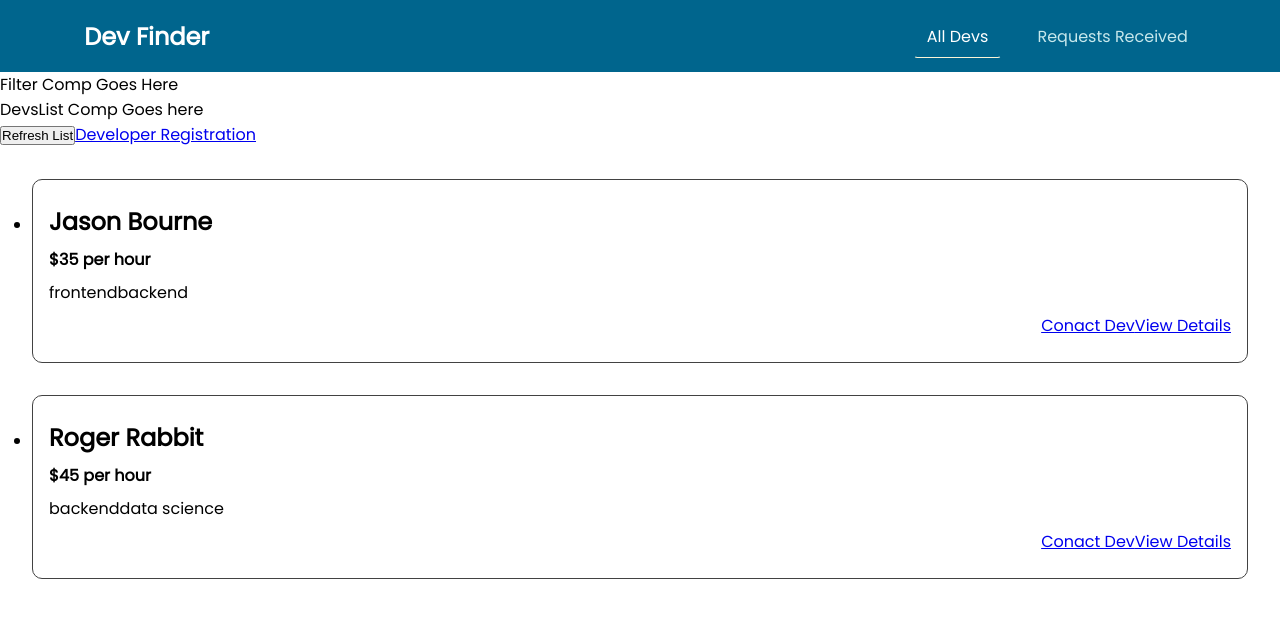
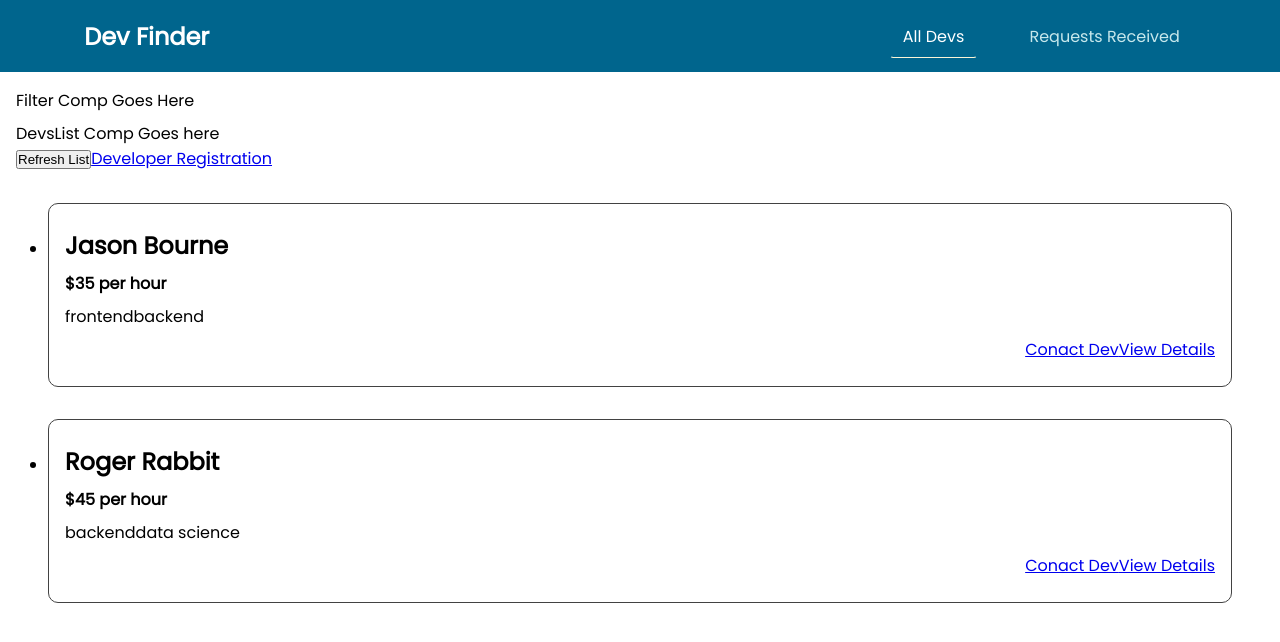
Before and after one commit to torressam333/dev-finder, a Vue app: page /developers in a window 1280 px wide. Shown: the top 642 px of the page. Built offline with nearby package versions, Linux system fonts and the light colour scheme.

Commit message:
Add general layout styling

```diff
--- a/src/components/Layouts/TheHeader.vue
+++ b/src/components/Layouts/TheHeader.vue
@@ -17,6 +17,7 @@ header {
   display: flex;
   height: 4.5rem;
   justify-content: center;
+  margin-bottom: 1rem;
   width: 100%;
 }
 
@@ -71,5 +72,6 @@ header ul {
 
 li {
   margin: 0 0.5rem;
+  padding: 0 0.5rem;
 }
 </style>
--- a/src/pages/developers/DevsList.vue
+++ b/src/pages/developers/DevsList.vue
@@ -33,3 +33,10 @@ export default {
   },
 };
 </script>
+
+<style scoped>
+section {
+  margin: 0.5rem;
+  padding: 0 0.5rem;
+}
+</style>
```
